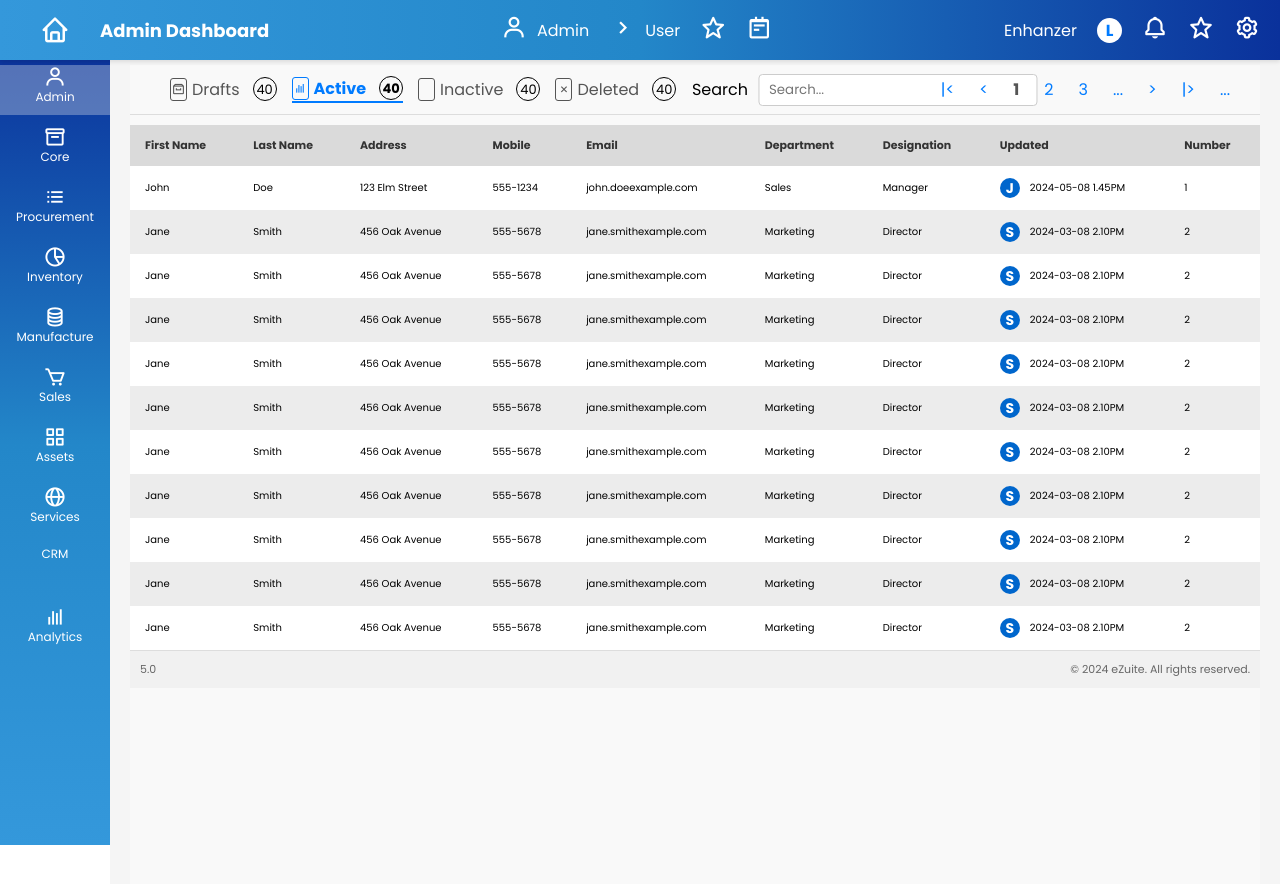
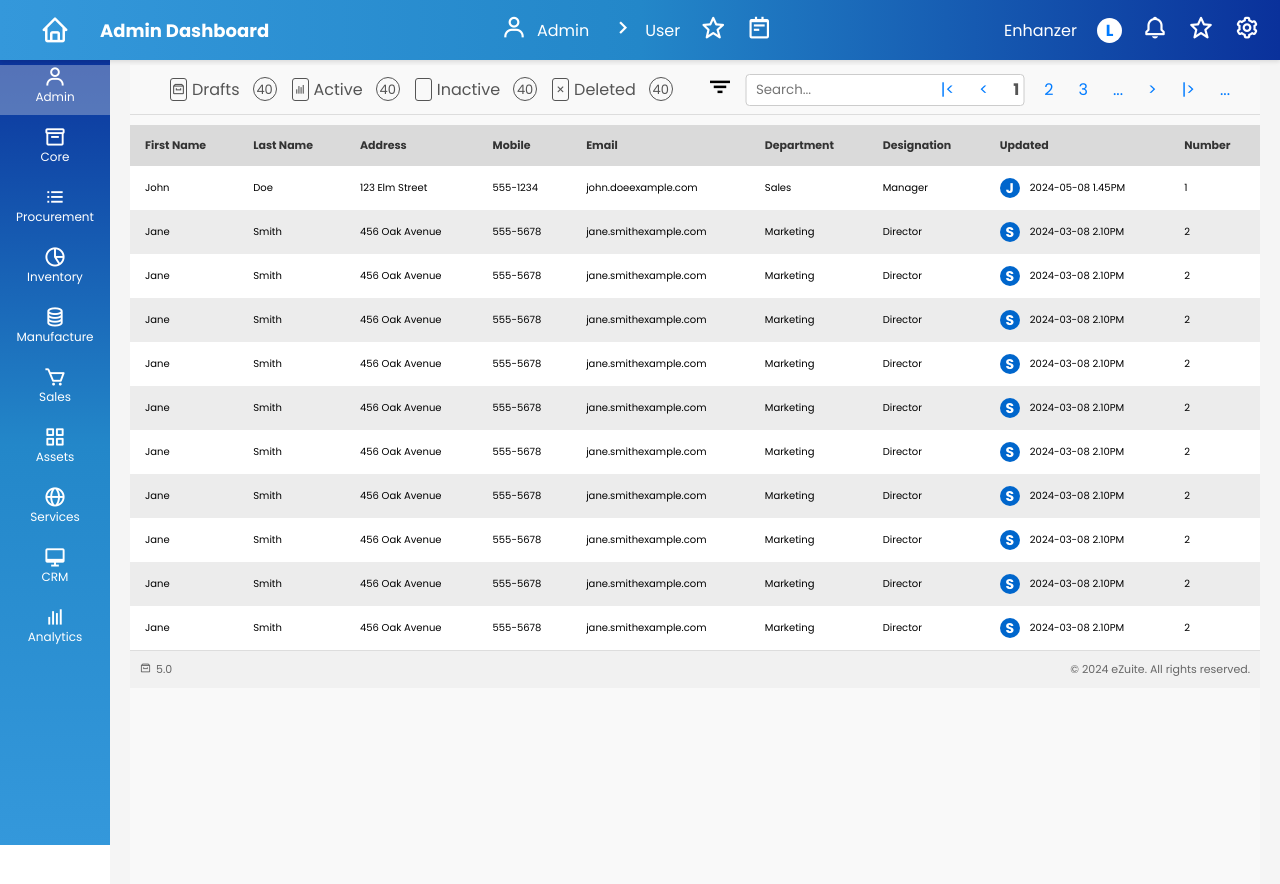
Before and after one commit to Kalana0001/enhanzer_technical_assignment, an Angular app in the folder AdminPanel/: page / in a window 1280 px wide. Shown: the top 884 px of the page. Built offline with nearby package versions, Linux system fonts and the light colour scheme.

Commit message:
7 commit

```diff
--- a/AdminPanel/src/app/footer/footer.component.html
+++ b/AdminPanel/src/app/footer/footer.component.html
@@ -1,4 +1,4 @@
 <footer>
-    <p class="left"><i></i>5.0</p>
+    <p class="left"><i class="bx bx-archive"></i><span class="fotter-p">5.0</span></p>
     <p class="right">© 2024 eZuite. All rights reserved.</p>
 </footer>
--- a/AdminPanel/src/app/header/header.component.html
+++ b/AdminPanel/src/app/header/header.component.html
@@ -9,7 +9,7 @@
         </div>
       </div>
   <div class="search">
-      <label for="search-bar">Search</label>
+      <label for="search-bar"><i class="bx bx-filter"></i></label>
       <input type="text" id="search-bar" placeholder="Search...">
   </div>
   <div class="pagination">
--- a/AdminPanel/src/app/sidebar/sidebar.component.html
+++ b/AdminPanel/src/app/sidebar/sidebar.component.html
@@ -50,7 +50,7 @@
     </li>
     <li>
       <a href="#">
-        <i class="bx bx-"></i>
+        <i class="bx bx-desktop"></i>
         <span class="links_name">CRM</span>
       </a>
     </li>
--- a/AdminPanel/src/styles.css
+++ b/AdminPanel/src/styles.css
@@ -1,4 +1,3 @@
-/* Googlefont Poppins CDN Link */
 @import url('https://fonts.googleapis.com/css2?family=Poppins:wght@200;300;400;500;600;700&display=swap');
 *{
   margin: 0;
@@ -197,7 +196,7 @@
 }
 
 .top-navbar .nav-right .nav-link:hover {
-  color: #1abc9c;
+  color: #007bff;
 }
 
 .home-section {
@@ -211,8 +210,21 @@
   transition: color 0.3s;
 }
 .top-navbar .nav-right .nav-icon:hover {
-  color: #1abc9c;
+  color: #007bff;
 }
+.nav-center {
+  display: flex;
+  justify-content: center;
+  align-items: center;
+  height: 100vh;
+}
+.nav-fonts{
+  text-decoration: none;
+  text-align: center;
+  color: #fff;
+  margin-left: 10px;
+}
+
 
 /* home-css */
 .home-content{
@@ -309,12 +321,10 @@ tbody tr:nth-child(even) {
   height: 24px;
   font-size: 13px;
   border-radius: 50%;
-  color: rgb(0, 0, 0);
   text-align: center;
   line-height: 24px;
   margin-left: 8px;
   border: solid 1px;
-  border-color: black;
 }
 .active-tab{
   width: 17px;
@@ -335,9 +345,8 @@ tbody tr:nth-child(even) {
   color: #555;
 }
 
-.tabs .tab.active {
+.tabs .tab:hover {
   color: #007bff;
-  font-weight: bold;
   border-bottom: 2px solid #007bff;
 }
 .nav-prof{
@@ -352,9 +361,11 @@ tbody tr:nth-child(even) {
   font-size: 16px;
   font-weight: bold;
 }
+.bx-filter{
+  font-size: 30px;
+}
 .search {
   position: absolute;
-
   left: 65%;
   transform: translateX(-50%);
   display: flex;
@@ -391,20 +402,6 @@ tbody tr:nth-child(even) {
   pointer-events: none;
 }
 
-
-.nav-center {
-  display: flex;
-  justify-content: center;
-  align-items: center;
-  height: 100vh;
-}
-.nav-fonts{
-  text-decoration: none;
-  text-align: center;
-  color: #fff;
-  margin-left: 10px;
-}
-
 /* footer-css */
 footer {
   display: flex;
@@ -419,6 +416,9 @@ footer p {
   font-size: 11px;
   color: #666;
 }
+.fotter-p{
+  margin-left: 5px;
+}
 .left {
   text-align: left;
 }
```
